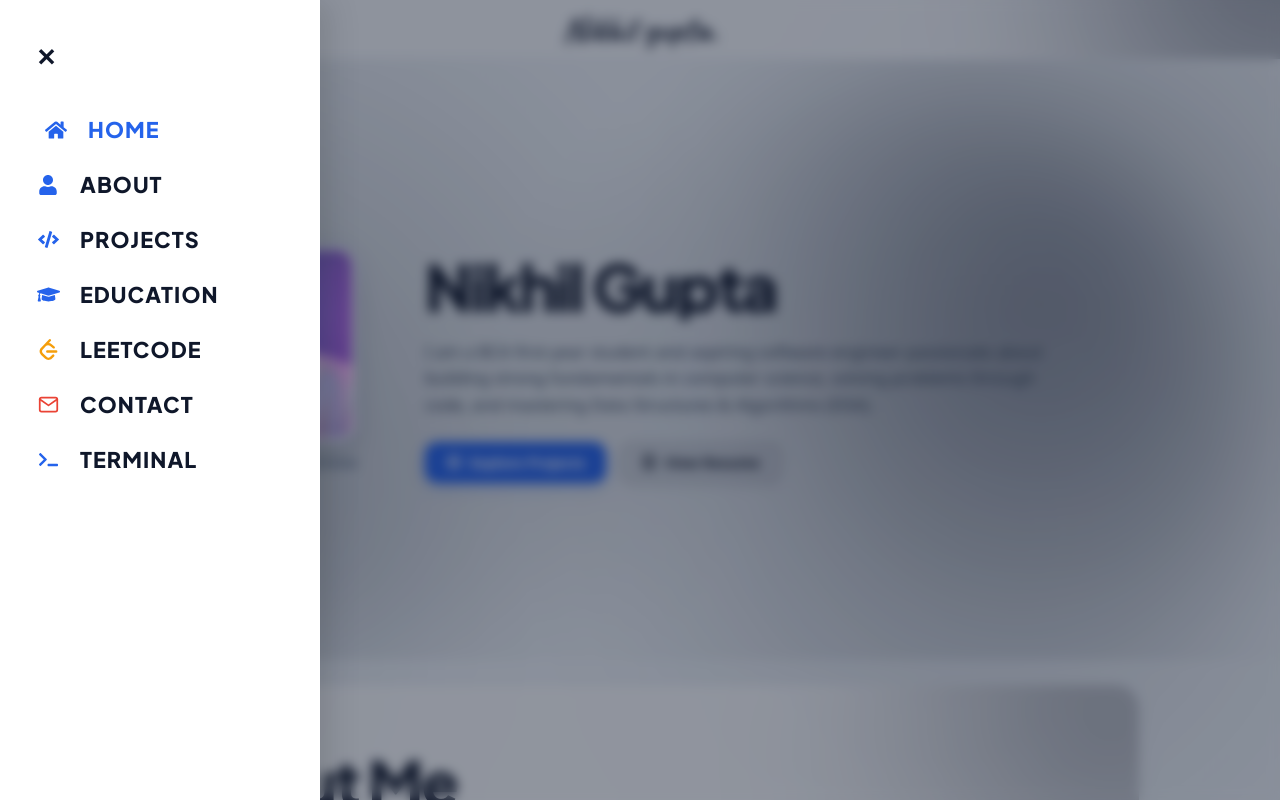
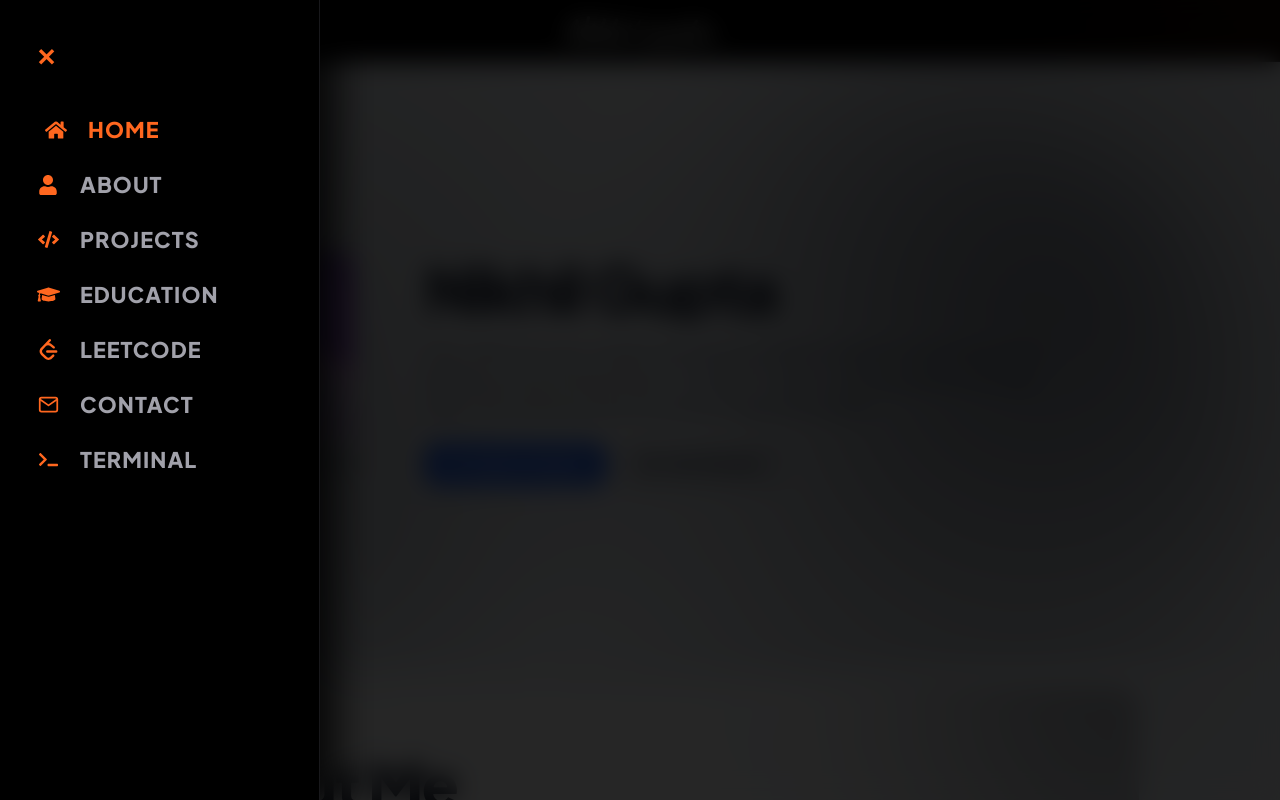
Before and after one commit to nikhildev161011-tech/My-Portfolio, a React (Vite) app: page / in a window 1280 px wide. Both pictures are taken after a click on the button "Open Navigation Menu". Shown: the top 800 px of the page. Built offline with nearby package versions, Linux system fonts and the light colour scheme.

Commit message:
Update Header.jsx

```diff
--- a/src/components/Header.jsx
+++ b/src/components/Header.jsx
@@ -8,13 +8,13 @@ export default function Header() {
   const [activeItem, setActiveItem] = useState('HOME');
 
   const menuItems = [
-    { name: 'HOME', href: '#home', icon: <FaHome size={22} color="#2563eb" /> },
-    { name: 'ABOUT', href: '#about', icon: <FaUser size={20} color="#2563eb" /> },
-    { name: 'PROJECTS', href: '#projects', icon: <FaCode size={21} color="#2563eb" /> },
-    { name: 'EDUCATION', href: '#education', icon: <FaGraduationCap size={23} color="#2563eb" /> },
-    { name: 'LEETCODE', href: '#leetcode', icon: <SiLeetcode size={21} color="#f59e0b" /> },
-    { name: 'CONTACT', href: '#contact', icon: <FiMail size={21} color="#ea4335" /> },
-    { name: 'TERMINAL', href: '#console', icon: <FaTerminal size={19} color="#2563eb" /> }
+    { name: 'HOME', href: '#home', icon: <FaHome size={22} color="#ff671f" /> },
+    { name: 'ABOUT', href: '#about', icon: <FaUser size={20} color="#ff671f" /> },
+    { name: 'PROJECTS', href: '#projects', icon: <FaCode size={21} color="#ff671f" /> },
+    { name: 'EDUCATION', href: '#education', icon: <FaGraduationCap size={23} color="#ff671f" /> },
+    { name: 'LEETCODE', href: '#leetcode', icon: <SiLeetcode size={21} color="#ff671f" /> },
+    { name: 'CONTACT', href: '#contact', icon: <FiMail size={21} color="#ff671f" /> },
+    { name: 'TERMINAL', href: '#console', icon: <FaTerminal size={19} color="#ff671f" /> }
   ];
 
   return (
@@ -34,7 +34,7 @@ export default function Header() {
           }
 
           .signature-base {
-            color: #cbd5e1;
+            color: #27272a;
             user-select: none;
           }
 
@@ -44,7 +44,7 @@ export default function Header() {
             left: 0;
             width: 100%;
             height: 100%;
-            color: #0f172a;
+            color: #ffffff;
             overflow: hidden;
             white-space: nowrap;
             animation: signatureDraw 3.5s ease-in-out infinite;
@@ -80,7 +80,7 @@ export default function Header() {
 
           .menu-link-item:hover {
             transform: translateX(8px);
-            color: #2563eb !important;
+            color: #ff671f !important;
           }
 
           .menu-icon-container {
@@ -98,10 +98,10 @@ export default function Header() {
         top: 0,
         zIndex: 50,
         width: '100%',
-        backgroundColor: 'rgba(248, 250, 252, 0.85)',
-        backdropFilter: 'blur(12px)',
-        WebkitBackdropFilter: 'blur(12px)',
-        borderBottom: '1px solid #e2e8f0',
+        backgroundColor: '#000000',
+        backdropFilter: 'blur(16px)',
+        WebkitBackdropFilter: 'blur(16px)',
+        borderBottom: '1px solid #18181b',
         padding: '0.85rem 1.5rem',
         boxSizing: 'border-box',
         overflow: 'hidden'
@@ -115,8 +115,8 @@ export default function Header() {
             height: '450px',
             transform: 'translate(30%, -40%)',
             borderRadius: '50%',
-            background: 'radial-gradient(circle at 70% 30%, rgba(15, 23, 42, 0.45) 0%, rgba(15, 23, 42, 0.25) 30%, rgba(15, 23, 42, 0.08) 55%, transparent 75%)',
-            filter: 'blur(50px)',
+            background: 'radial-gradient(circle at 70% 30%, rgba(255, 103, 31, 0.16) 0%, rgba(255, 103, 31, 0.05) 30%, transparent 65%)',
+            filter: 'blur(60px)',
             pointerEvents: 'none',
             zIndex: 1
           }}
@@ -131,7 +131,7 @@ export default function Header() {
             height: '350px',
             transform: 'translate(-30%, 40%)',
             borderRadius: '50%',
-            background: 'radial-gradient(circle at 30% 70%, rgba(15, 23, 42, 0.35) 0%, rgba(15, 23, 42, 0.18) 32%, transparent 70%)',
+            background: 'radial-gradient(circle at 30% 70%, rgba(255, 103, 31, 0.12) 0%, rgba(255, 103, 31, 0.04) 28%, transparent 60%)',
             filter: 'blur(55px)',
             pointerEvents: 'none',
             zIndex: 1
@@ -163,9 +163,9 @@ export default function Header() {
             }}
             aria-label="Open Navigation Menu"
           >
-            <span style={{ width: '24px', height: '2px', backgroundColor: '#0f172a', borderRadius: '2px' }}></span>
-            <span style={{ width: '18px', height: '2px', backgroundColor: '#0f172a', borderRadius: '2px' }}></span>
-            <span style={{ width: '24px', height: '2px', backgroundColor: '#0f172a', borderRadius: '2px' }}></span>
+            <span style={{ width: '24px', height: '2.5px', backgroundColor: '#ff671f', borderRadius: '2px', boxShadow: '0 0 10px rgba(255, 103, 31, 0.5)' }}></span>
+            <span style={{ width: '18px', height: '2.5px', backgroundColor: '#ff671f', borderRadius: '2px', boxShadow: '0 0 10px rgba(255, 103, 31, 0.5)' }}></span>
+            <span style={{ width: '24px', height: '2.5px', backgroundColor: '#ff671f', borderRadius: '2px', boxShadow: '0 0 10px rgba(255, 103, 31, 0.5)' }}></span>
           </button>
 
           <div style={{ position: 'absolute', left: '50%', transform: 'translateX(-50%)', display: 'flex', alignItems: 'center' }}>
@@ -184,9 +184,9 @@ export default function Header() {
           style={{
             position: 'fixed',
             inset: 0,
-            backgroundColor: 'rgba(15, 23, 42, 0.45)',
-            backdropFilter: 'blur(6px)',
-            WebkitBackdropFilter: 'blur(6px)',
+            backgroundColor: 'rgba(0, 0, 0, 0.85)',
+            backdropFilter: 'blur(12px)',
+            WebkitBackdropFilter: 'blur(12px)',
             zIndex: 100,
             display: 'flex'
           }}
@@ -196,10 +196,11 @@ export default function Header() {
             style={{
               width: '320px',
               maxWidth: '85vw',
-              backgroundColor: '#ffffff',
+              backgroundColor: '#000000',
+              borderRight: '1px solid #18181b',
               height: '100%',
               padding: '2.5rem 2rem',
-              boxShadow: '10px 0 30px rgba(0, 0, 0, 0.12)',
+              boxShadow: '15px 0 40px rgba(0, 0, 0, 0.9)',
               display: 'flex',
               flexDirection: 'column',
               boxSizing: 'border-box',
@@ -217,7 +218,7 @@ export default function Header() {
                   fontSize: '1.5rem',
                   fontWeight: '800',
                   cursor: 'pointer',
-                  color: '#0f172a',
+                  color: '#ff671f',
                   padding: '4px'
                 }}
                 aria-label="Close Navigation Menu"
@@ -239,7 +240,7 @@ export default function Header() {
                     }}
                     className="menu-link-item"
                     style={{
-                      color: isActive ? '#2563eb' : '#0f172a',
+                      color: isActive ? '#ff671f' : '#a1a1aa',
                       transform: isActive ? 'translateX(8px)' : 'none'
                     }}
                   >
```
